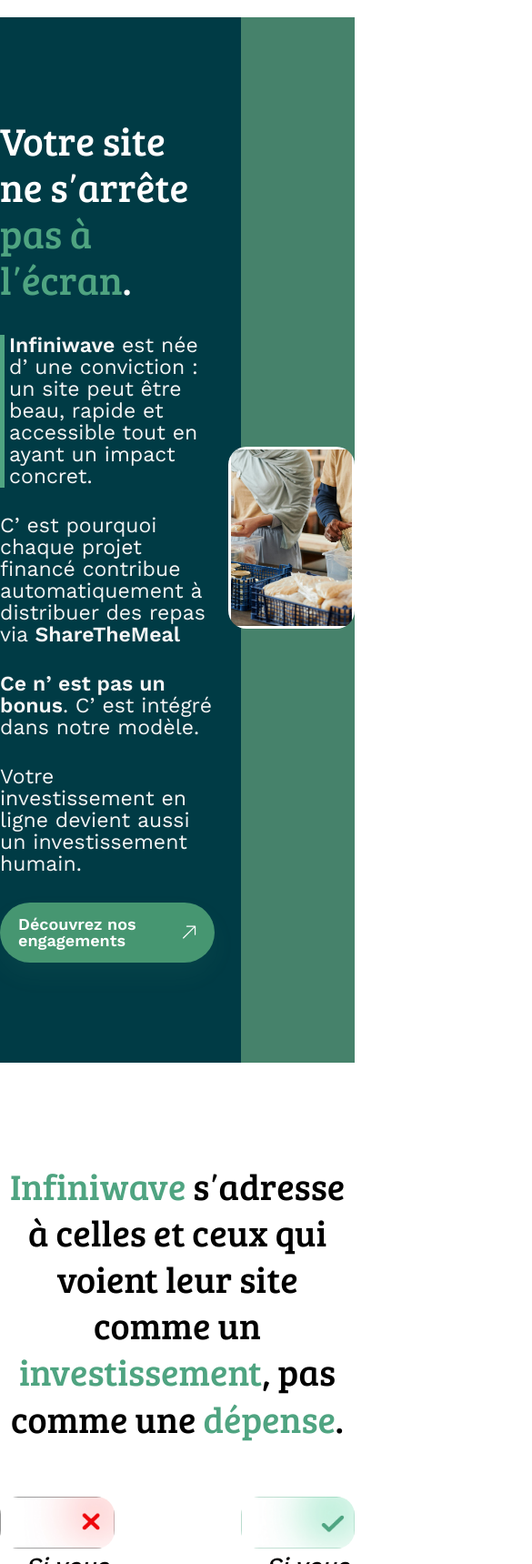
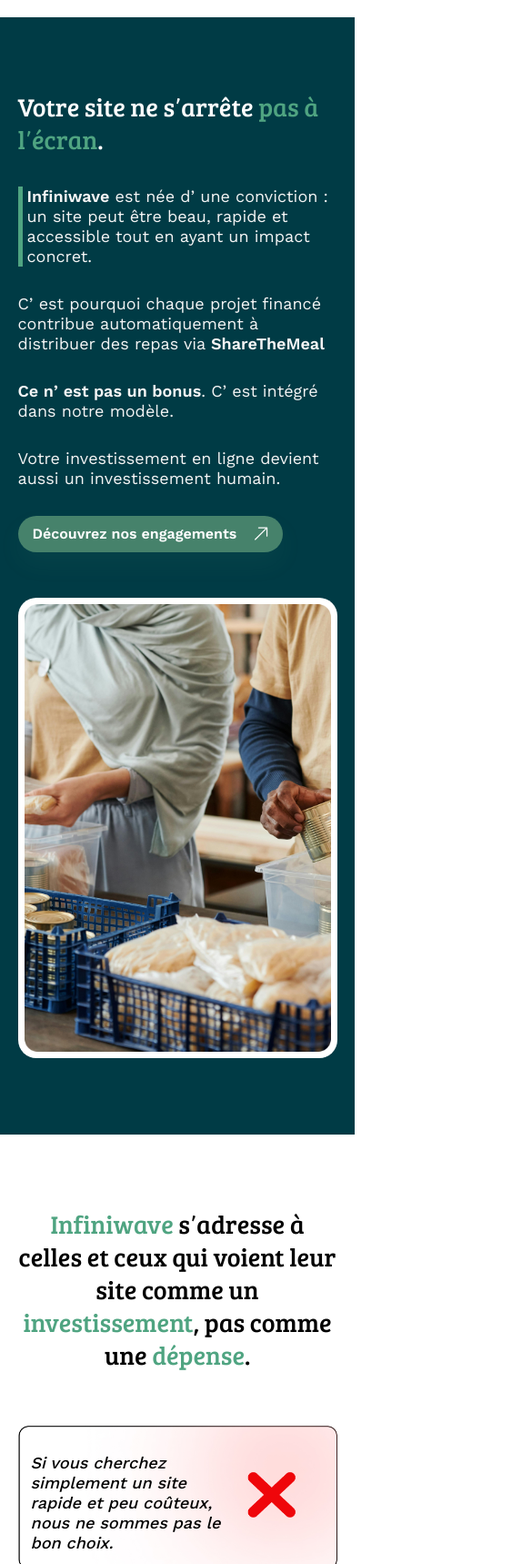
Before and after one commit to krsticzoran/infinivawe-upwork, a plain HTML site: page index.html in a window 390 px wide. Shown: the part 5240-6959 px from the top of the page at 91% size, 585 px wide, since content can reach past the window. Drawn offline with nearby package versions, Linux system fonts and the light colour scheme; files whose address does not match are found by name.

Commit message:
style: target and mission sections for mobile

```diff
--- a/css/home.css
+++ b/css/home.css
@@ -76,26 +76,6 @@
   color: #fff;
 }
 
-.hero-content a {
-  display: inline-flex;
-  align-items: center;
-  justify-content: center;
-  border-radius: 46px;
-  background-color: #46826b;
-  padding: 15px 20px;
-  color: #ffffff;
-  display: flex;
-  gap: 20px;
-  font-weight: 600;
-  font-style: normal;
-  font-size: 20px;
-  line-height: 100%;
-  letter-spacing: 0;
-  box-shadow: 0px 13px 26.7px 0px #4fa48112;
-  width: 381.91px;
-  height: 62px;
-}
-
 @media (max-width: 1600px) {
   .text-content {
     margin-top: -123px;
@@ -132,13 +112,6 @@
 
   .hero-content {
     gap: 40px;
-  }
-
-  .hero-content a {
-    font-size: 16px;
-    padding: 12px 16px;
-    width: auto;
-    height: auto;
   }
 }
 
@@ -620,8 +593,14 @@
   );
 }
 
+.mission-container {
+  display: flex;
+  justify-content: center;
+  align-items: center;
+}
+
 .mission-text-container {
-  width: 664px;
+  max-width: 664px;
   display: flex;
   flex-direction: column;
   gap: 34px;
@@ -666,25 +645,6 @@
   font-weight: 600;
 }
 
-.mission-text-content a {
-  display: inline-flex;
-  align-items: center;
-  justify-content: center;
-  border-radius: 46px;
-  background-color: #469671;
-  padding: 15px 20px;
-  color: #ffffff;
-  display: flex;
-  gap: 20px;
-  font-weight: 600;
-  font-style: normal;
-  font-size: 18px;
-  line-height: 100%;
-  letter-spacing: 0;
-  box-shadow: 0px 13px 26.7px 0px #4fa48112;
-  width: fit-content;
-}
-
 .mission-image-container {
   max-width: 513px;
   margin-left: 15px;
@@ -706,6 +666,48 @@
 
 .mission-icon-container img {
   width: 278px;
+}
+
+@media (max-width: 1750px) {
+  .mission-icon-container img {
+    width: 200px;
+  }
+}
+@media (max-width: 1600px) {
+  .mission-icon-container {
+    display: none;
+  }
+}
+@media (max-width: 1200px) {
+  .mission-section {
+    padding: 80px 0;
+    background: #003b45;
+  }
+
+  .mission-container {
+    flex-direction: column;
+    width: 90%;
+    max-width: 90%;
+    gap: 50px;
+  }
+  .mission-text-content {
+    min-width: 100%;
+  }
+  .mission-image-container {
+    min-width: 100%;
+    margin-left: 0;
+  }
+}
+
+@media (max-width: 768px) {
+  .mission-text-container h2 {
+    font-size: 28px;
+    line-height: 36px;
+  }
+  .mission-text-container p {
+    font-size: 18px;
+    line-height: 22px;
+  }
 }
 
 /* target section */
@@ -752,7 +754,7 @@
 }
 
 .target-content-container {
-  width: 626px;
+  max-width: 626px;
   height: 283px;
   position: relative;
 }
@@ -774,6 +776,40 @@
   height: auto;
   border-radius: 20px;
   object-fit: cover;
+}
+@media (max-width: 1200px) {
+  .target-section {
+    padding: 80px 0;
+  }
+  .target-section-container {
+    max-width: 90%;
+  }
+  .target-content {
+    flex-direction: column;
+    justify-content: center;
+    align-items: center;
+    gap: 40px;
+  }
+  .target-content-container {
+    height: auto;
+  }
+  .target-content-container img {
+    border-radius: 10px;
+  }
+}
+
+@media (max-width: 768px) {
+  .target-section h2 {
+    font-size: 28px;
+    line-height: 36px;
+  }
+  .target-content-container p {
+    font-size: 18px;
+    line-height: 22px;
+    max-width: 60%;
+    top: 30px;
+    left: 14px;
+  }
 }
 
 /*client vision section*/
--- a/css/style.css
+++ b/css/style.css
@@ -562,3 +562,33 @@ footer {
   width: fit-content;
   height: fit-content;
 }
+
+/* btn */
+.btn-primary {
+  display: inline-flex;
+  align-items: center;
+  justify-content: center;
+  border-radius: 46px;
+  background-color: #46826b;
+  padding: 15px 20px;
+  color: #ffffff;
+  display: flex;
+  gap: 20px;
+  font-weight: 600;
+  font-style: normal;
+  font-size: 20px;
+  line-height: 100%;
+  letter-spacing: 0;
+  box-shadow: 0px 13px 26.7px 0px #4fa48112;
+  width: fit-content;
+  height: auto;
+}
+
+@media (max-width: 768px) {
+  .btn-primary {
+    font-size: 16px;
+    padding: 12px 16px;
+    width: fit-content;
+    height: auto;
+  }
+}
--- a/index.html
+++ b/index.html
@@ -113,7 +113,7 @@
               à vous.
             </p>
           </div>
-          <a href="/index.html">
+          <a href="/index.html" class="btn-primary">
             Nous parler de votre projet
             <img
               src="assets/icons/up-right-arrow.svg"
@@ -363,6 +363,7 @@
         </div>
       </section>
       <section class="mission-section">
+        <div class="mission-container">
         <div class="mission-text-container">
           <h2>Votre site ne sʼarrête <span>pas à lʼécran</span>.</h2>
           <div class="mission-text-content">
@@ -382,7 +383,7 @@
               Votre investissement en ligne devient aussi un investissement
               humain.
             </p>
-            <a href="/index.html">
+            <a href="/index.html" class="btn-primary">
               Découvrez nos engagements
               <img
                 src="assets/icons/up-right-arrow.svg"
@@ -404,6 +405,7 @@
             alt="Icon of hands holding a heart, symbolizing human impact and solidarity"
           />
         </div>
+      </div>
       </section>
       <section class="target-section">
         <div class="target-section-container">
```
